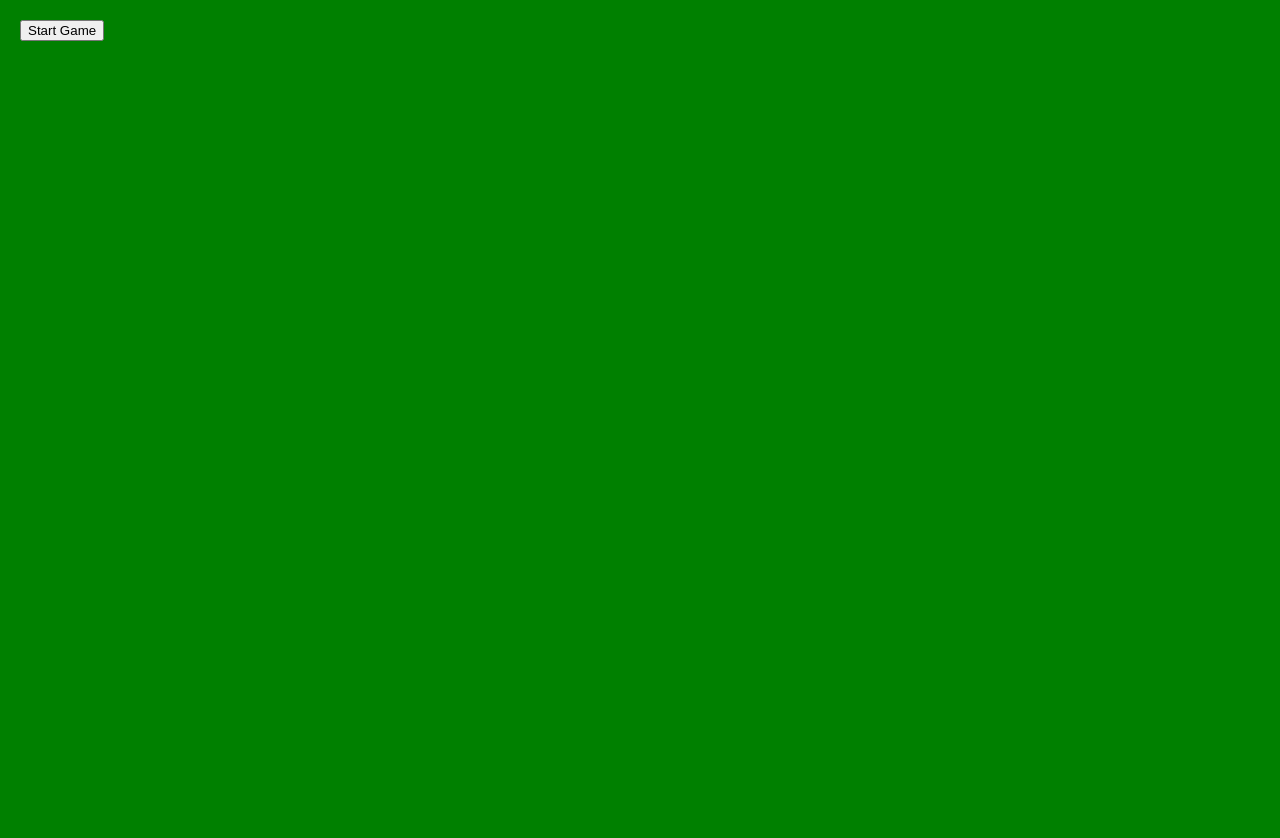
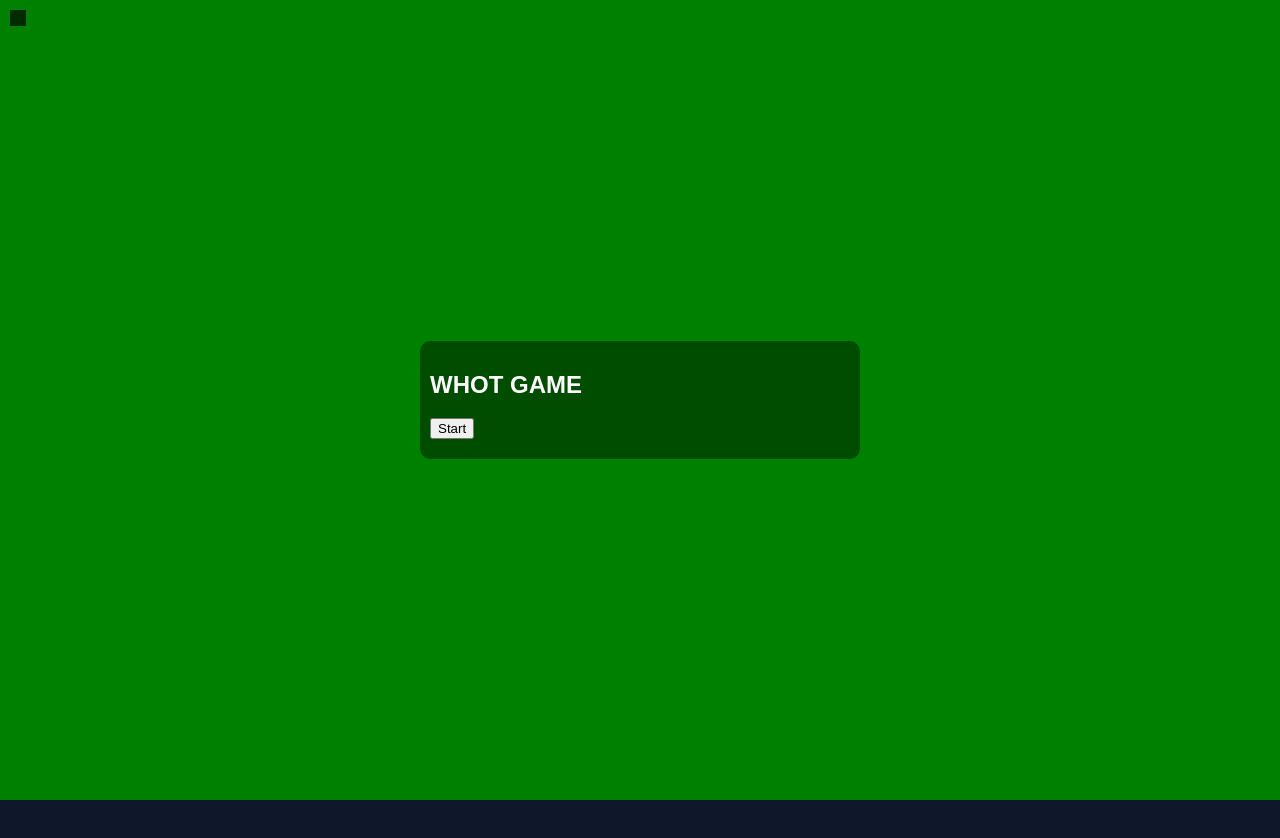
Before and after one commit to annamoyosore/win9ja, a React (Vite) app: page / in a window 1280 px wide. After the commit the page ends 800 px from the top, so only its background shows below. Built offline with nearby package versions, Linux system fonts and the light colour scheme.

Commit message:
Update WhotGame.jsx

```diff
--- a/src/WhotGame.jsx
+++ b/src/WhotGame.jsx
@@ -1,13 +1,24 @@
 import { useEffect, useRef, useState } from "react";
 
 const SHAPES = ["circle", "triangle", "square", "star", "cross"];
+
+// =========================
+// SOUND
+// =========================
+function playSound(type) {
+  const s = {
+    play: "https://actions.google.com/sounds/v1/cartoon/pop.ogg",
+    draw: "https://actions.google.com/sounds/v1/cartoon/wood_plank_flicks.ogg",
+    alert: "https://actions.google.com/sounds/v1/cartoon/clang_and_wobble.ogg"
+  };
+  new Audio(s[type]).play().catch(() => {});
+}
 
 // =========================
 // DECK
 // =========================
 function createDeck() {
   const deck = [];
-
   for (const shape of SHAPES) {
     for (let i = 1; i <= 13; i++) {
       if (i === 6 || i === 9) continue;
@@ -15,22 +26,19 @@ function createDeck() {
     }
     deck.push({ shape, number: 14 });
   }
-
   return deck.sort(() => Math.random() - 0.5);
 }
 
 // =========================
-// FIXED VALID MOVE (IMPORTANT)
+// FIXED VALID MOVE
 // =========================
 function isValidMove(card, top, requestedShape) {
   if (!top) return true;
 
   // WHOT request mode (14)
-  if (requestedShape) {
-    return card.shape === requestedShape;
-  }
+  if (requestedShape) return card.shape === requestedShape;
 
-  // ✔ FIX: SAME NUMBER WORKS ACROSS ALL SHAPES
+  // FIX: same number works across all shapes
   return card.shape === top.shape || card.number === top.number;
 }
 
@@ -47,6 +55,8 @@ function drawCard(card) {
   c.width = 90;
   c.height = 130;
   const ctx = c.getContext("2d");
+
+  ctx.clearRect(0, 0, 90, 130);
 
   ctx.fillStyle = "#fff";
   ctx.fillRect(0, 0, 90, 130);
@@ -117,7 +127,7 @@ export default function WhotGame() {
   }
 
   // =========================
-  // RULE ENGINE (ONLY HOLD ADDED)
+  // RULE ENGINE
   // =========================
   function applyRules(card, copy, isPlayer) {
     const opponent = isPlayer ? 1 : 0;
@@ -139,13 +149,14 @@ export default function WhotGame() {
     }
 
     if (card.number === 14) {
-      copy.awaitingShape = true;
-      pushAlert("🟢 WHOT - choose shape");
+      const shape = SHAPES[Math.floor(Math.random() * SHAPES.length)];
+      setRequestedShape(shape);
+      pushAlert("🟢 REQUEST: " + shape);
     }
   }
 
   // =========================
-  // START GAME
+  // START
   // =========================
   function startMatch() {
     const deck = createDeck();
@@ -159,14 +170,15 @@ export default function WhotGame() {
       discard: [deck.pop()],
       turn: "player",
       skipNext: null,
-      holdLock: null,
-      awaitingShape: false
+      repeatTurn: null,
+
+      // ✔ FIX ADDITION
+      holdLock: null
     });
 
     setStarted(true);
     setLog([]);
     setAlerts([]);
-    setRequestedShape(null);
   }
 
   // =========================
@@ -186,9 +198,12 @@ export default function WhotGame() {
     player.hand.splice(i, 1);
     copy.discard.push(card);
 
+    playSound("play");
     applyRules(card, copy, true);
 
-    // HOLD (1)
+    addLog(`You played ${card.number}`);
+
+    // HOLD FIXED
     if (card.number === 1) {
       copy.turn = "player";
       setGame(copy);
@@ -211,7 +226,8 @@ export default function WhotGame() {
     const copy = JSON.parse(JSON.stringify(g));
     copy.players[0].hand.push(copy.deck.pop());
 
-    addLog("Drew from market");
+    playSound("draw");
+    addLog("Drew card");
 
     copy.turn = "bot";
     setGame(copy);
@@ -220,7 +236,7 @@ export default function WhotGame() {
   }
 
   // =========================
-  // BOT (FIXED HOLD CHECK)
+  // BOT (FIXED HOLD BLOCK)
   // =========================
   function botPlay() {
     const g = gameRef.current;
@@ -229,9 +245,14 @@ export default function WhotGame() {
     // ✔ HOLD BLOCK FIX
     if (g.holdLock === "player") {
       pushAlert("🤖 Bot blocked by HOLD");
-      const reset = { ...g, holdLock: null, turn: "player" };
-      setGame(reset);
-      return;
+
+      const reset = {
+        ...g,
+        holdLock: null,
+        turn: "player"
+      };
+
+      return setGame(reset);
     }
 
     const copy = JSON.parse(JSON.stringify(g));
@@ -251,14 +272,19 @@ export default function WhotGame() {
     const card = bot.hand.splice(move, 1)[0];
     copy.discard.push(card);
 
+    playSound("play");
     applyRules(card, copy, false);
 
-    // HOLD (bot)
+    addLog(`Bot played ${card.number}`);
+
+    // HOLD BOT SIDE
     if (card.number === 1) {
       copy.holdLock = "bot";
       pushAlert("🟡 BOT HOLD ACTIVE");
+
       copy.turn = "bot";
       setGame(copy);
+
       return setTimeout(botPlay, 400);
     }
 
@@ -269,25 +295,37 @@ export default function WhotGame() {
   const top = game?.discard?.at(-1);
 
   return (
-    <div style={{ padding: 20, background: "green", minHeight: "100vh" }}>
-      <button onClick={startMatch}>Start Game</button>
+    <div style={styles.bg}>
+
+      <div style={styles.alertBox}>
+        {alerts.map((a, i) => <div key={i}>{a}</div>)}
+      </div>
+
+      <div style={styles.box}>
+        <h2>WHOT GAME</h2>
+
+        {!started && (
+          <button onClick={startMatch}>Start</button>
+        )}
 
         {started && game && (
           <>
-          <div>
-            Market: {game.deck.length}
+            <div style={styles.centerRow}>
+              <div style={styles.board}>
+                {top && <img src={drawCard(top)} style={styles.card} />}
               </div>
 
-          <div>
-            {top && <img src={drawCard(top)} style={{ width: 70 }} />}
+              <button onClick={drawMarket} style={styles.marketBtn}>
+                🃏 MARKET ({game.deck.length})
+              </button>
             </div>
 
-          <div style={{ display: "flex", flexWrap: "wrap", gap: 6 }}>
+            <div style={styles.hand}>
               {game.players[0].hand.map((c, i) => (
                 <img
                   key={i}
                   src={drawCard(c)}
-                style={{ width: 60 }}
+                  style={styles.card}
                   onClick={() => playCard(i)}
                 />
               ))}
@@ -295,17 +333,63 @@ export default function WhotGame() {
           </>
         )}
 
-      <div>
-        {alerts.map((a, i) => (
-          <div key={i}>{a}</div>
-        ))}
+        <div style={styles.history}>
+          {log.map((l, i) => <div key={i}>• {l}</div>)}
         </div>
-
-      <div>
-        {log.map((l, i) => (
-          <div key={i}>• {l}</div>
-        ))}
       </div>
     </div>
   );
 }
+
+// =========================
+// STYLES
+// =========================
+const styles = {
+  bg: {
+    minHeight: "100vh",
+    background: "green",
+    display: "flex",
+    justifyContent: "center",
+    alignItems: "center"
+  },
+  box: {
+    width: 420,
+    padding: 10,
+    background: "#00000066",
+    color: "#fff",
+    borderRadius: 10
+  },
+  centerRow: {
+    display: "flex",
+    justifyContent: "center",
+    alignItems: "center",
+    gap: 10
+  },
+  board: { transform: "scale(0.9)" },
+  marketBtn: {
+    padding: 10,
+    background: "gold",
+    fontWeight: "bold",
+    border: "none",
+    borderRadius: 6
+  },
+  hand: {
+    display: "flex",
+    gap: 6,
+    flexWrap: "wrap",
+    justifyContent: "center"
+  },
+  card: { width: 55 },
+  alertBox: {
+    position: "absolute",
+    top: 10,
+    left: 10,
+    background: "#000000aa",
+    color: "yellow",
+    padding: 8
+  },
+  history: {
+    marginTop: 10,
+    fontSize: 12
+  }
+};
```
Lines whose indentation alone changed are shown as unchanged.
